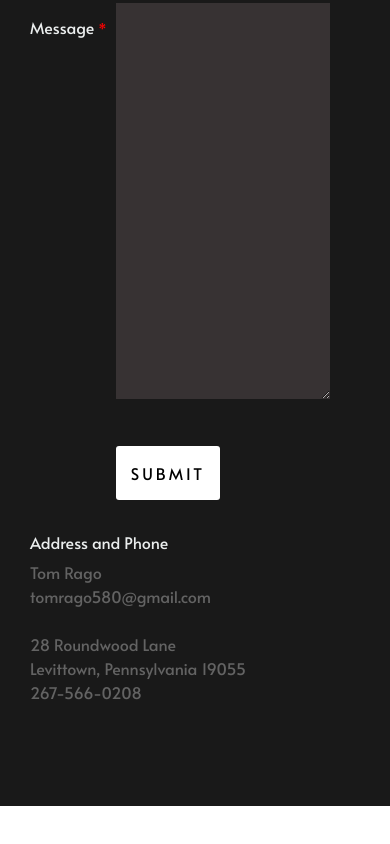
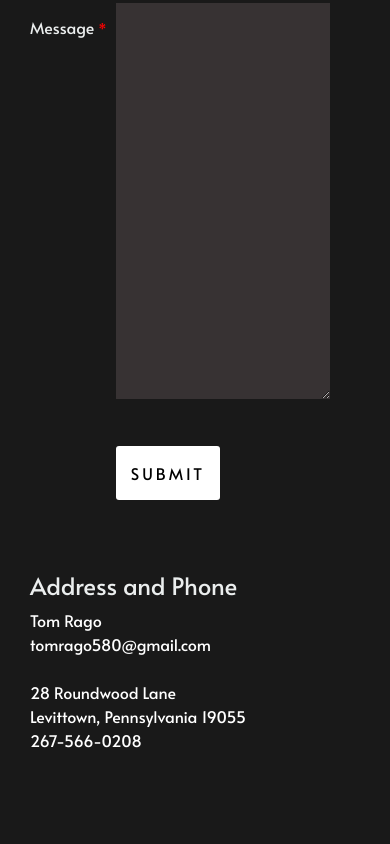
Before and after one commit to tom318267/portfolio-4, a Next.js app: page / in a window 390 px wide. Shown: the part 7673-8517 px from the top of the page. Before the commit the page ends 8479 px from the top, so only its background shows below. Built offline with nearby package versions, Linux system fonts and the light colour scheme.

Commit message:
adjust contact page

```diff
--- a/components/Contact.js
+++ b/components/Contact.js
@@ -118,10 +118,10 @@ const Contact = ({ data }) => {
           </div>
         </div>
 
-        <aside className="four columns footer-widgets">
+        <aside className="four columns pt-10 md:pt-0 footer-widgets">
           <div className="widget widget_contact">
-            <h4>Address and Phone</h4>
-            <p className="address">
+            <h4 className="text-2xl">Address and Phone</h4>
+            <p className="address text-white">
               {contactName}
               <br />
               {contactEmail}
```
